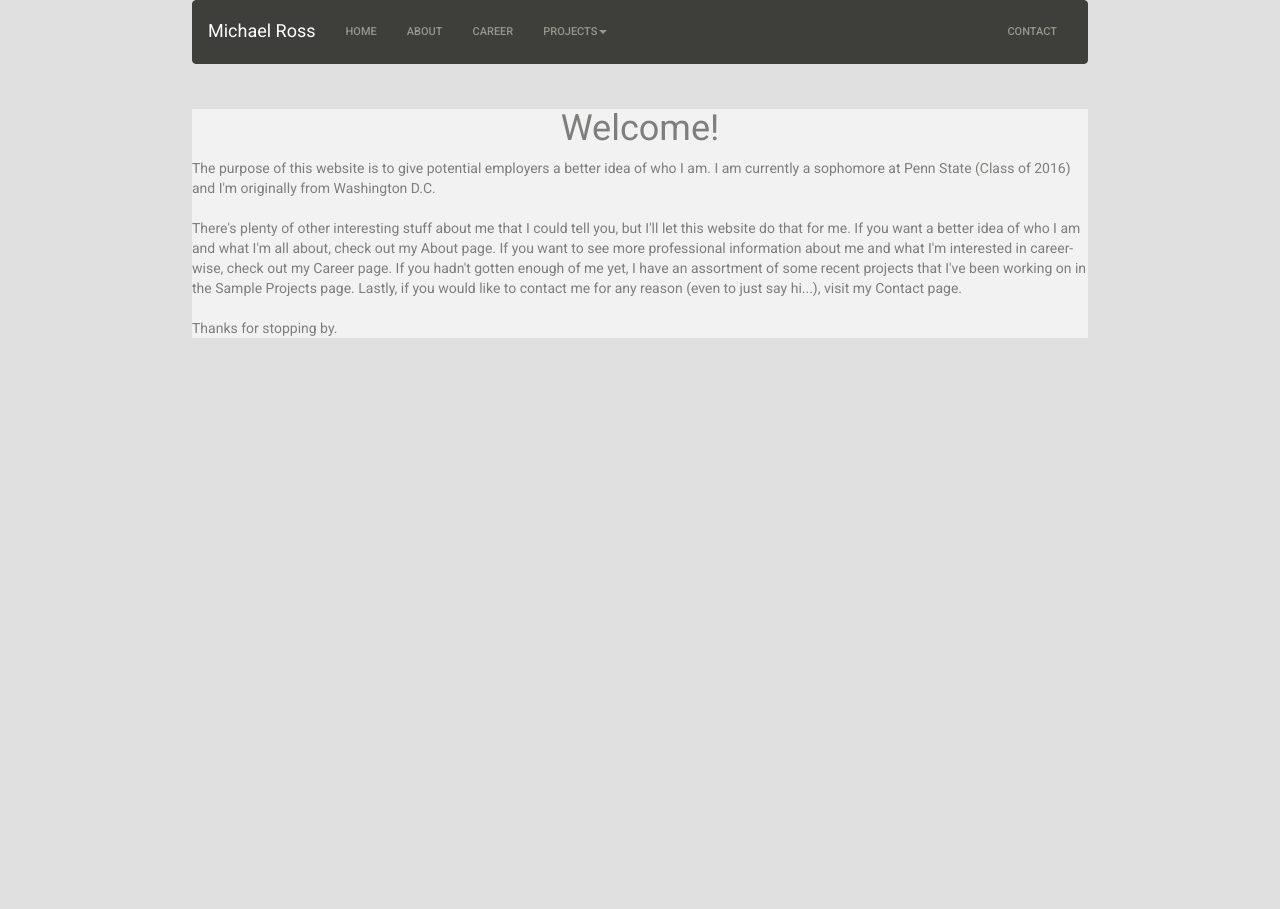
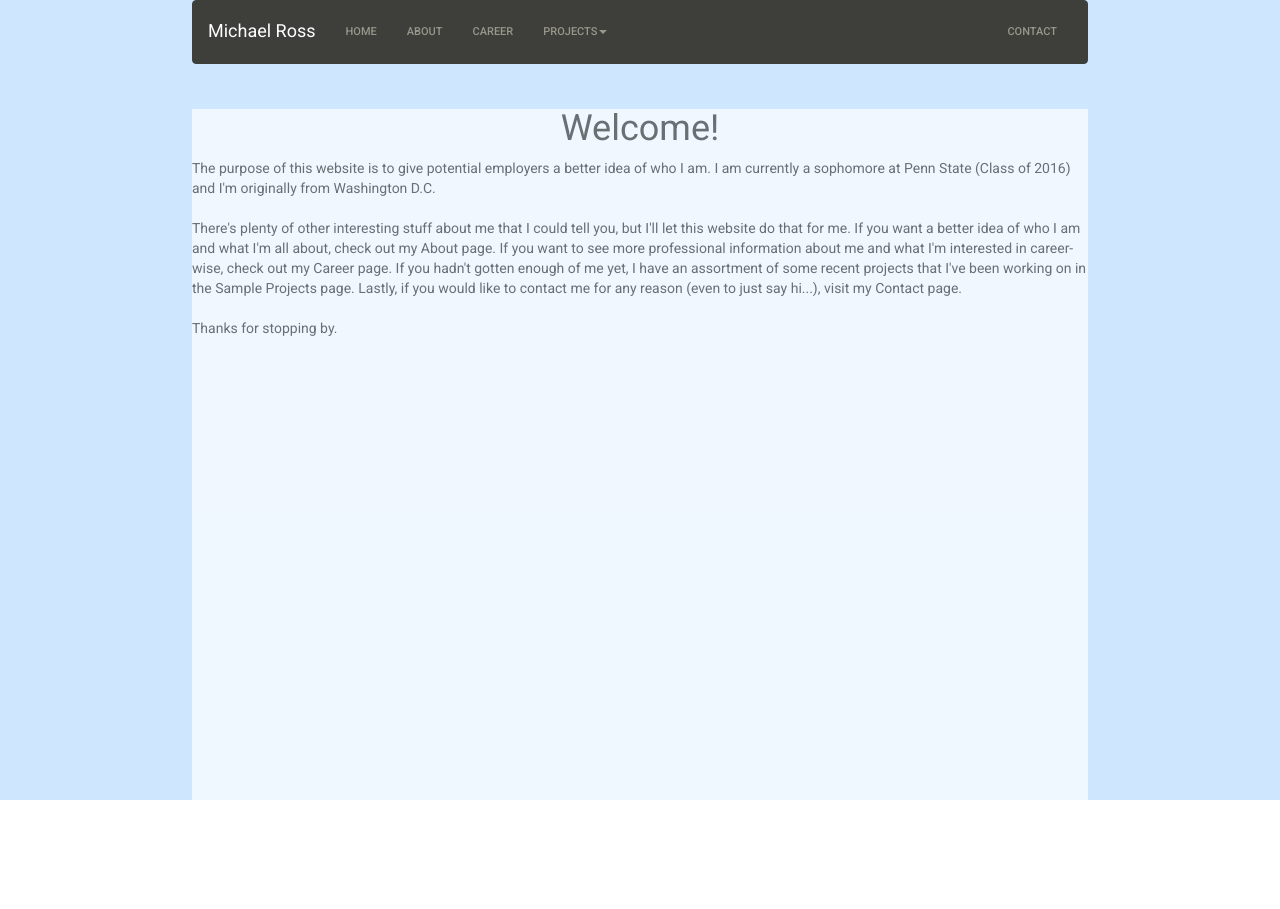
Before and after one commit to mdr5325/mdr5325.github.io, a PHP site: page / in a window 1280 px wide. Before the commit the page ends 338 px from the top, so only its background shows below. Run offline with PHP 8.4, Linux system fonts and the light colour scheme; some libraries are stand-ins or nearby versions.

Commit message:
small change

```diff
--- a/css/custom.css
+++ b/css/custom.css
@@ -1,6 +1,6 @@
 .background
 {
-  background-color: #E0E0E0;
+  background-color: #CEE7FF;
 }
 
 .inner-container
@@ -8,14 +8,15 @@
   margin-left: 15%;
   margin-right: 15%;
   height:100%;
-
 }
 
-div.transbox
+.transbox
 {
+  height:100%;
   background-color: #ffffff;
-  opacity:0.6;
-  filter:alpha(opacity=60);
+  opacity:0.7;
+  filter:alpha(opacity=70);
+
 }
 
 div.transbox p
```
